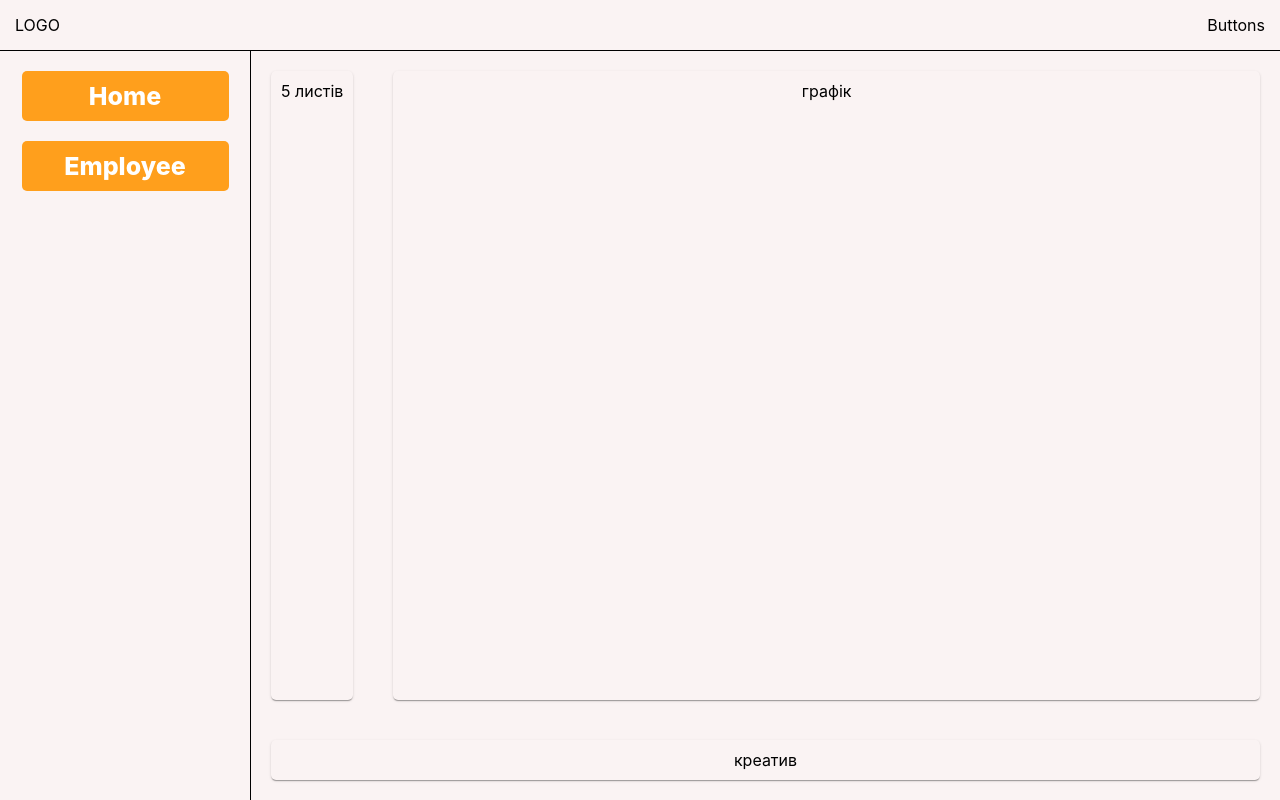
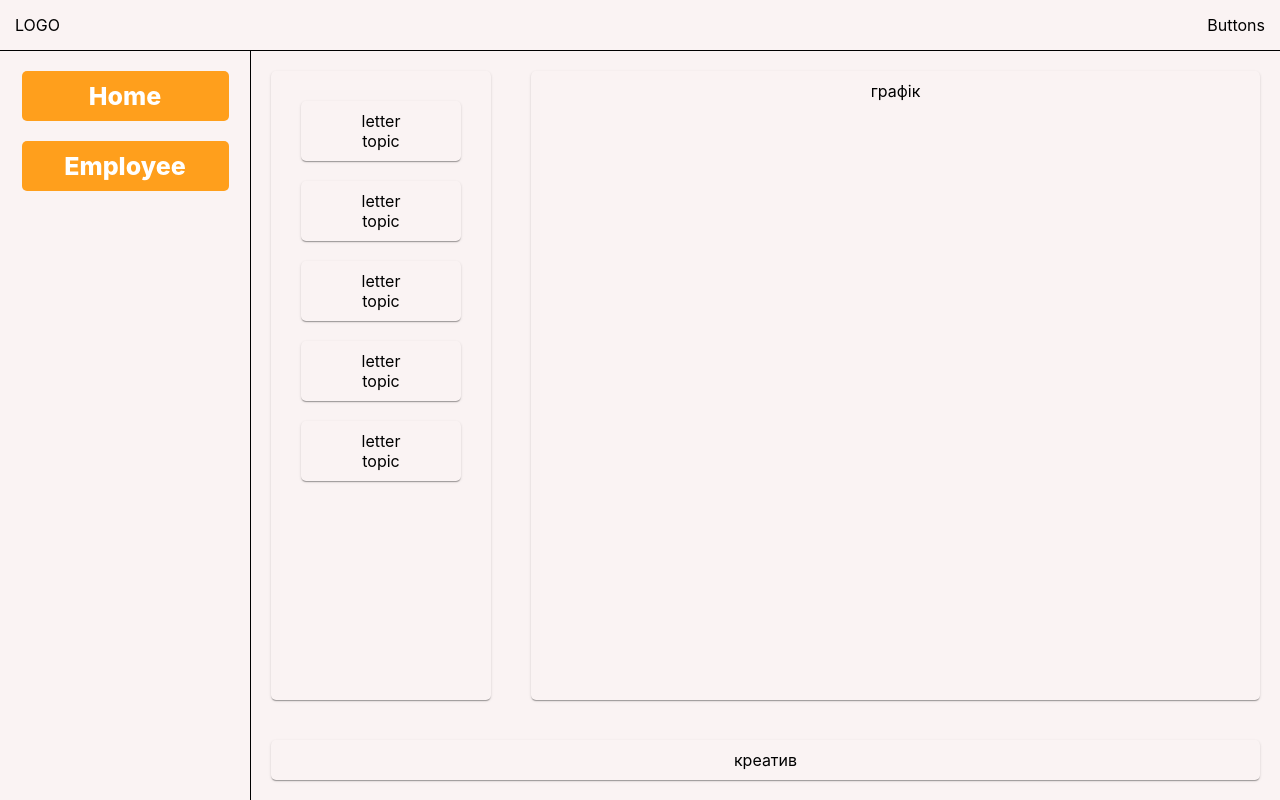
Before and after one commit to OCABOD/ReportSiteFromACOBOD, a React (Create React App) app: page / in a window 1280 px wide. Built offline with nearby package versions, Linux system fonts and the light colour scheme.

Commit message:
added miniletters, width to letters column

```diff
--- a/src/components/home/Home.tsx
+++ b/src/components/home/Home.tsx
@@ -1,13 +1,19 @@
 import React from 'react'
 import Card from '../card/Card'
+import MiniLetter from '../letter/MiniLetter'
 import './home.scss'
 export default function Home(){
     return(<div className='home'>
         <div className='letters_and_graffic'>
 
-        <Card class='fixed_component'>
-            5 листів
+        <Card class='fixed_component letters_column'>
+           <MiniLetter nameAndSurname={'letter'} topic={'topic'}/>
+           <MiniLetter nameAndSurname={'letter'} topic={'topic'}/>
+           <MiniLetter nameAndSurname={'letter'} topic={'topic'}/>
+           <MiniLetter nameAndSurname={'letter'} topic={'topic'}/>
+           <MiniLetter nameAndSurname={'letter'} topic={'topic'}/>
         </Card>
+
 
 
         <Card class='max_component'>
--- a/src/components/home/home.scss
+++ b/src/components/home/home.scss
@@ -19,3 +19,6 @@
     flex-grow: 1;
 
 }
+.letters_column{
+    width: 200px;
+}
--- /dev/null
+++ b/src/components/letter/MiniLetter.tsx
@@ -0,0 +1,11 @@
+import React from 'react'
+import Card from '../card/Card'
+interface IProps {
+    nameAndSurname:string;
+    topic:string;
+}
+export default function MiniLetter(props:IProps){
+    return(
+        <Card class='Letter'><div>{props.nameAndSurname}</div><div>{props.topic}</div></Card>
+    )
+}
```
